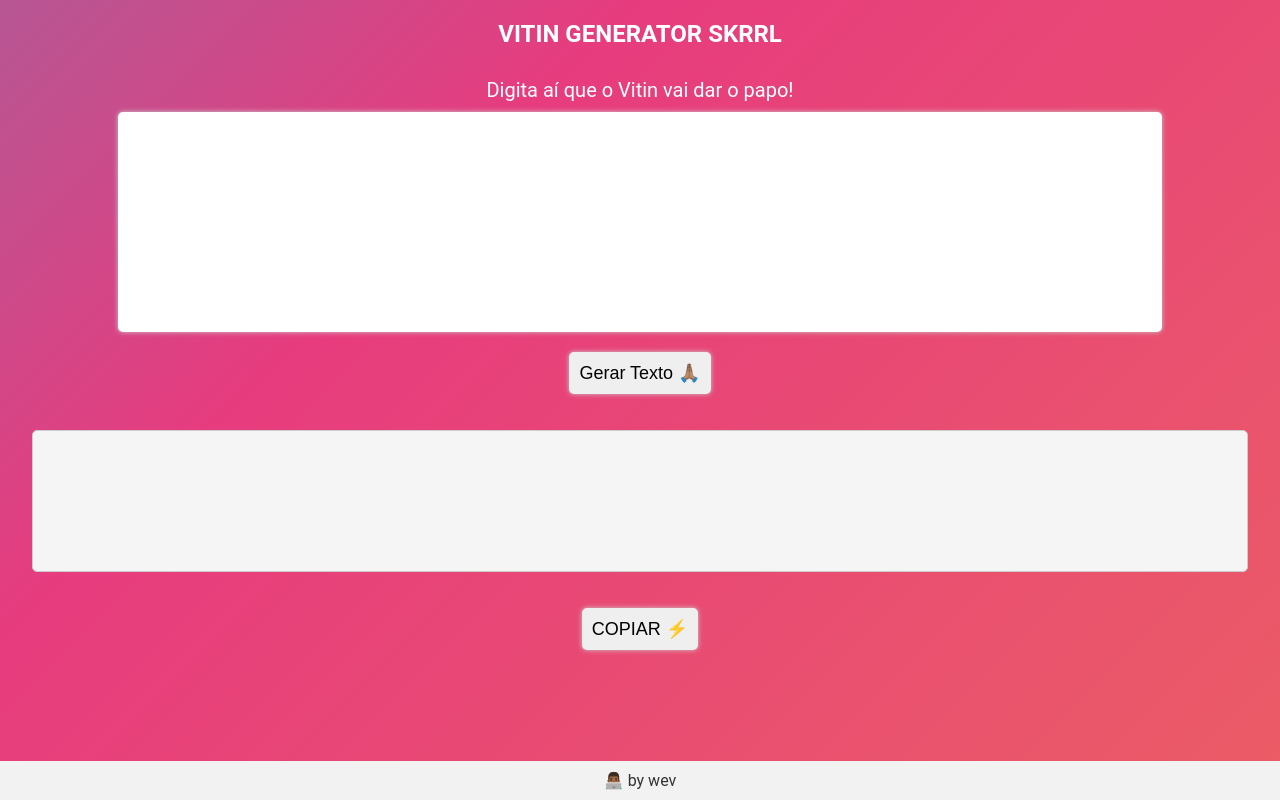
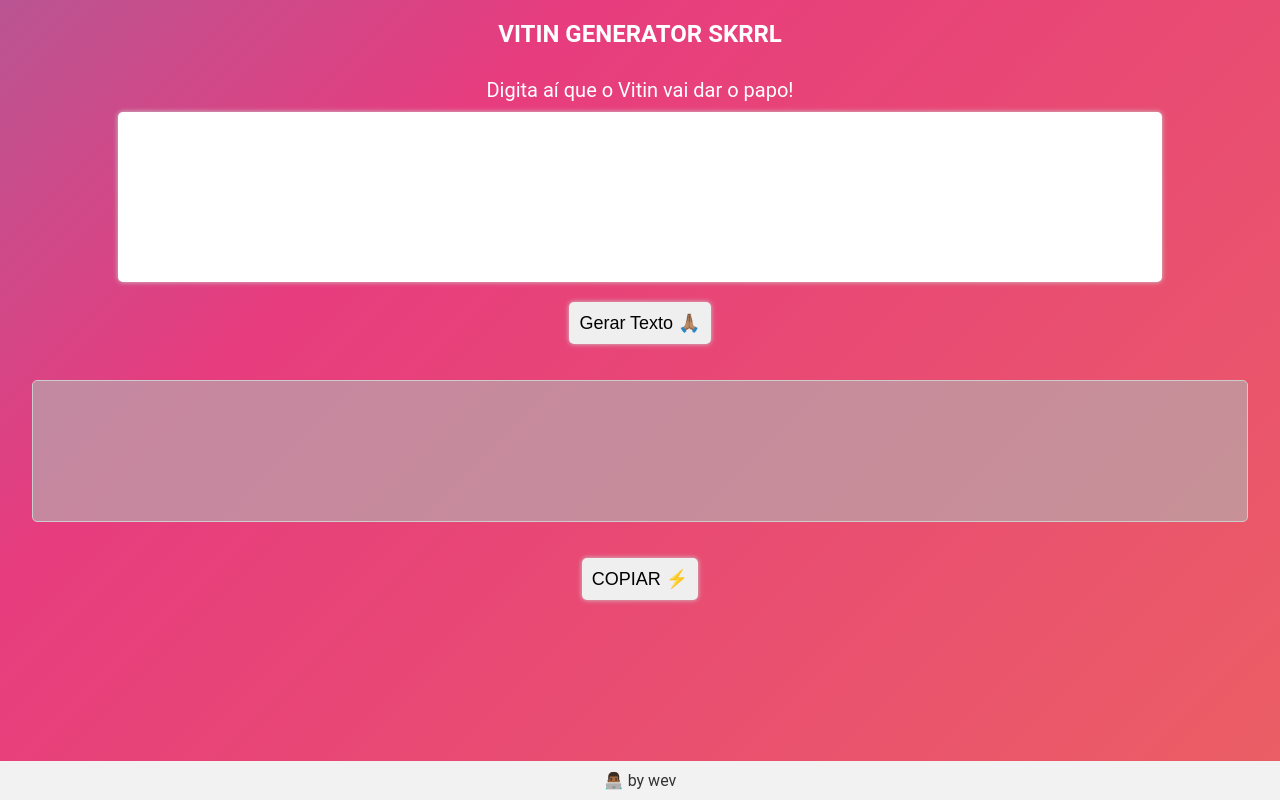
Before and after one commit to wevertoum/vitin-generator, a plain HTML site: page public/index.html in a window 1280 px wide. Drawn offline with Linux system fonts and the light colour scheme.

Commit message:
mudancas

```diff
--- a/public/styles.css
+++ b/public/styles.css
@@ -40,7 +40,7 @@ label {
 }
 
 textarea {
-  height: 200px;
+  height: 150px;
   width: 80%;
   font-size: 18px;
   padding: 10px;
@@ -69,10 +69,11 @@ button {
   min-height: 100px;
   overflow-wrap: break-word;
   text-align: center;
-  background-color: #f5f5f5;
+  background-color: #b4b1b1a4;
   border: 1px solid #ccc;
   border-radius: 5px;
   padding: 20px;
+  color: #fff;
 }
 
 #copy-button-container {
```
